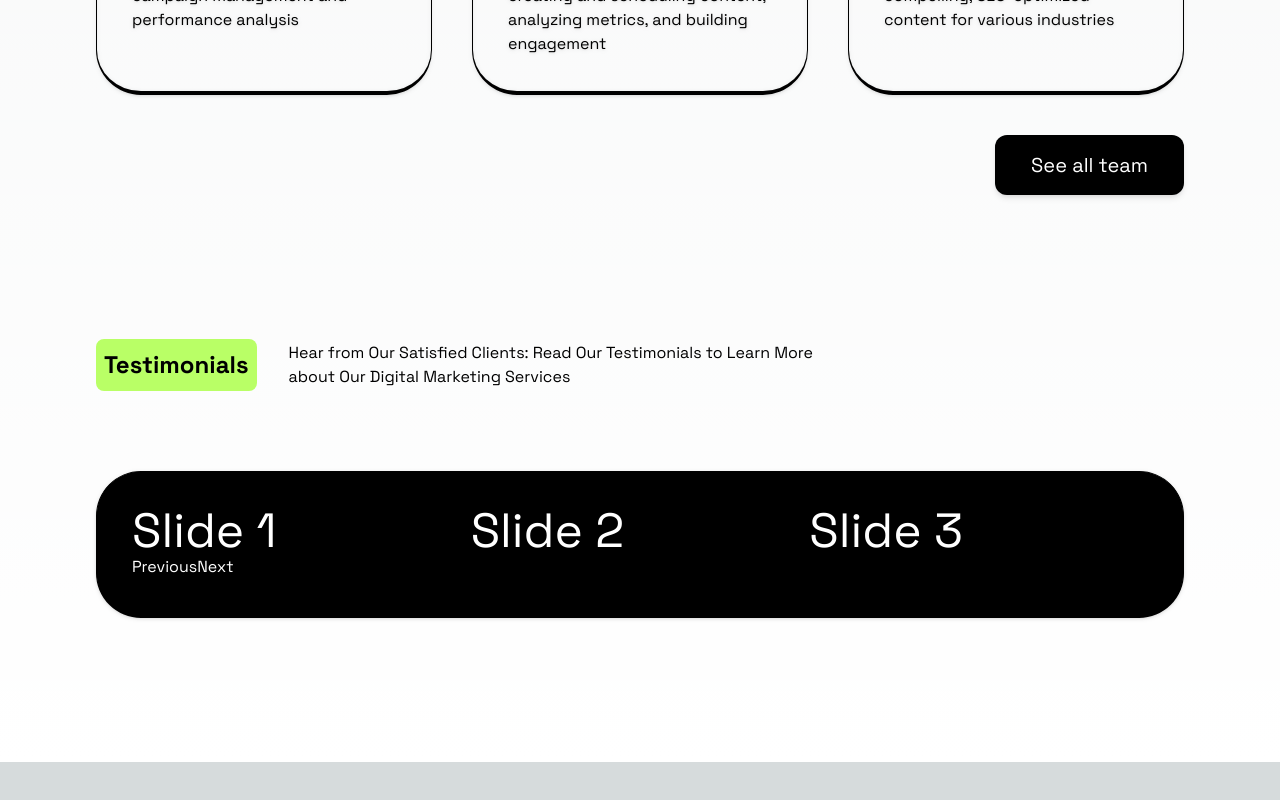
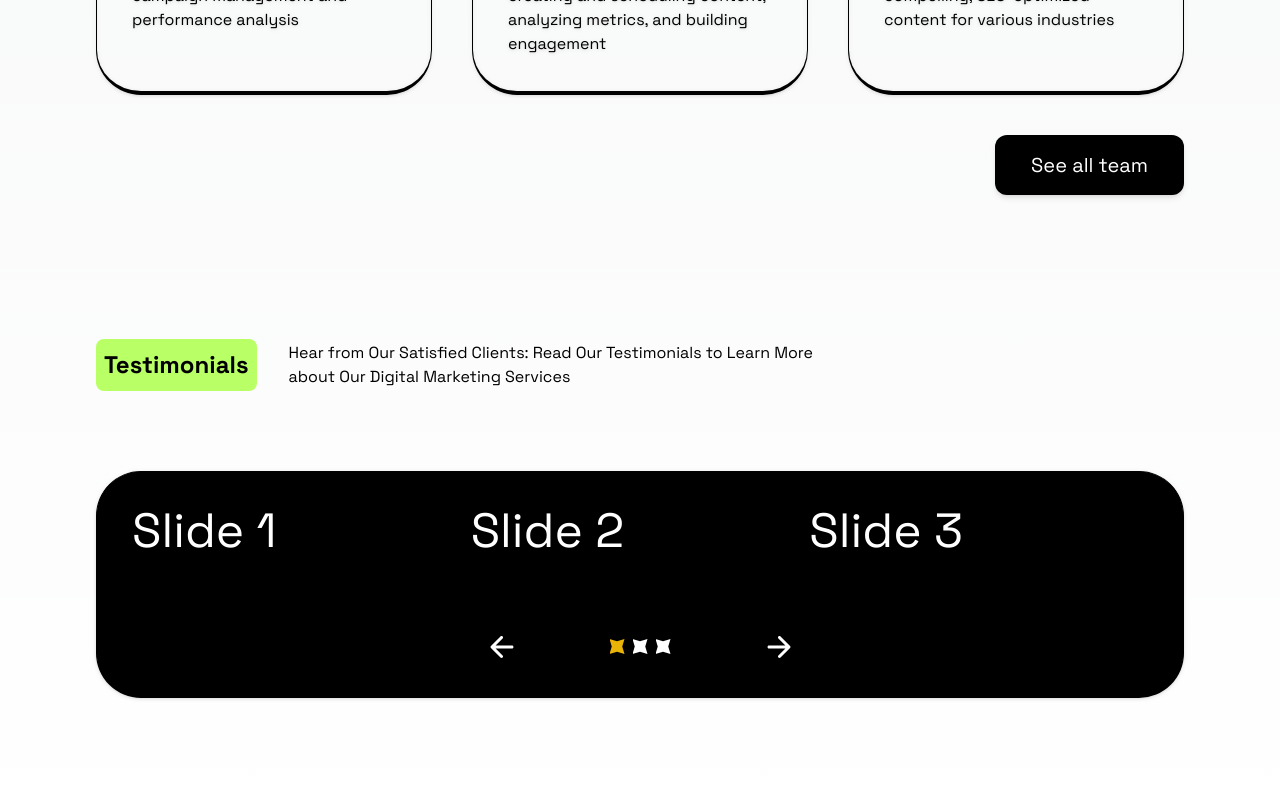
Before and after one commit to Precious-gift/positivus, a Next.js app: page / in a window 1280 px wide. Shown: the part 5065-5865 px from the top of the page. Before the commit the page ends 5827 px from the top, so only its background shows below. Built offline with nearby package versions, Linux system fonts and the light colour scheme.

Commit message:
implemented the slider progress tracker

```diff
--- a/app/Testimonial.tsx
+++ b/app/Testimonial.tsx
@@ -16,6 +16,7 @@ const Testimonial = () => {
     "Slide 8",
     "Slide 9",
   ];
+  const totalPages = Math.ceil(slides.length / 3);
   const nextSlide = (n: number) => {
     setCurrentSlide((prevSlide) => {
       let newSlide = prevSlide + n;
@@ -29,6 +30,9 @@ const Testimonial = () => {
     });
   };
 
+  const gotoSlide = (n: number) => {
+    setCurrentSlide(n * 3);
+  };
   return (
     <section className="mb-36">
       <SectionHeader
@@ -51,12 +55,26 @@ const Testimonial = () => {
             );
           })}
         </div>
-        <a onClick={() => nextSlide(-3)} className="cursor-pointer">
-          Previous
-        </a>
-        <a onClick={() => nextSlide(3)} className="cursor-pointer">
-          Next
-        </a>
+        <div className="flex justify-center items-center gap-24 mt-20">
+          <a onClick={() => nextSlide(-3)} className="cursor-pointer">
+            <img src="/positivus_left_arrow_icon.svg" />
+          </a>
+          <div className="flex gap-2">
+            {Array.from({ length: totalPages }).map((_, index) => {
+              return (
+                <span
+                  className={`team-star ${
+                    index === currentSlide / 3 ? "bg-yellow-500" : "bg-white"
+                  }`}
+                  onClick={() => gotoSlide(index)}
+                ></span>
+              );
+            })}
+          </div>
+          <a onClick={() => nextSlide(3)} className="cursor-pointer">
+            <img src="/positivus_right_arrow_icon.svg" />
+          </a>
+        </div>
       </div>
     </section>
   );
--- a/app/globals.css
+++ b/app/globals.css
@@ -130,9 +130,9 @@ body {
 
 /* START: Team styles */
 .team-star {
-  width: 50px;
-  height: 50px;
-  background-color: gold;
+  width: 15px;
+  height: 15px;
+  /* background-color: white; */
   clip-path: polygon(
     50% 15%,
     100% 0%,
```
Also changed, not shown: public/positivus_left_arrow_icon.svg (added), public/positivus_right_arrow_icon.svg (added).
